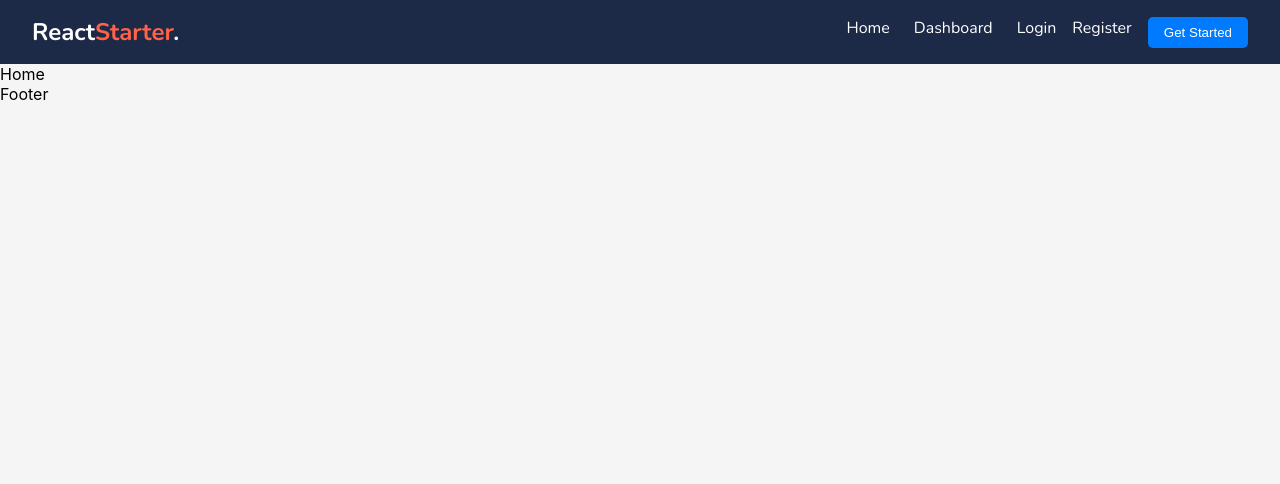
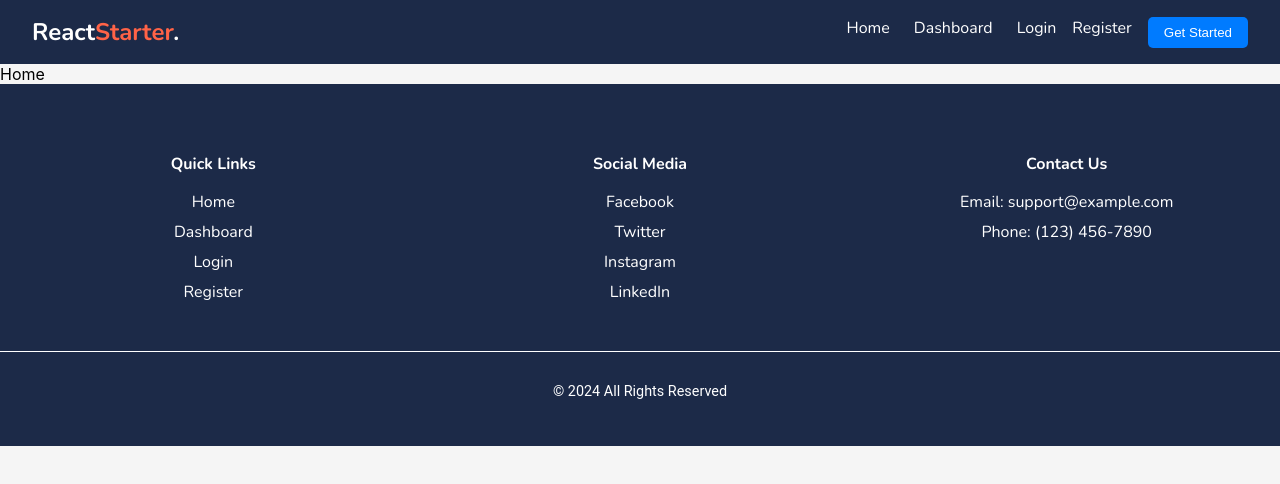
Before and after one commit to shanakasp/udemy-react-reusable-react-template--Course, a React (Vite) app: page / in a window 1280 px wide. Shown: the top 484 px of the page. Built offline with nearby package versions, Linux system fonts and the light colour scheme.

Commit message:
changed 4 files

```diff
--- a/src/components/footer/Footer.jsx
+++ b/src/components/footer/Footer.jsx
@@ -1,5 +1,58 @@
+import styles from "./footer.module.scss";
+
 function Footer() {
-  return <div>Footer</div>;
+  const date = new Date().getFullYear();
+
+  return (
+    <footer className={styles.footer}>
+      <div className={styles.footerContent}>
+        <div className={styles.footerSection}>
+          <h4>Quick Links</h4>
+          <ul>
+            <li>
+              <a href="#home">Home</a>
+            </li>
+            <li>
+              <a href="#dashboard">Dashboard</a>
+            </li>
+            <li>
+              <a href="#login">Login</a>
+            </li>
+            <li>
+              <a href="#register">Register</a>
+            </li>
+          </ul>
+        </div>
+        <div className={styles.footerSection}>
+          <h4>Social Media</h4>
+          <ul>
+            <li>
+              <a href="#facebook">Facebook</a>
+            </li>
+            <li>
+              <a href="#twitter">Twitter</a>
+            </li>
+            <li>
+              <a href="#instagram">Instagram</a>
+            </li>
+            <li>
+              <a href="#linkedin">LinkedIn</a>
+            </li>
+          </ul>
+        </div>
+        <div className={styles.footerSection}>
+          <h4>Contact Us</h4>
+          <ul>
+            <li>Email: support@example.com</li>
+            <li>Phone: (123) 456-7890</li>
+          </ul>
+        </div>
+      </div>
+      <div className={styles.footerBottom}>
+        <p>&copy; {date} All Rights Reserved</p>
+      </div>
+    </footer>
+  );
 }
 
 export default Footer;
--- /dev/null
+++ b/src/components/footer/footer.module.scss
@@ -0,0 +1,47 @@
+.footer {
+  background-color: #1c2a48;
+  color: #fff;
+  padding: 2rem 0;
+  font-family: "Nunito", sans-serif;
+  text-align: center;
+
+  .footerContent {
+    display: flex;
+    justify-content: space-around;
+    flex-wrap: wrap;
+    margin-bottom: 1rem;
+
+    .footerSection {
+      flex: 1;
+      margin: 1rem;
+
+      h4 {
+        margin-bottom: 0.5rem;
+      }
+
+      ul {
+        list-style: none;
+        padding: 0;
+
+        li {
+          margin-bottom: 0.5rem;
+
+          a {
+            color: #fff;
+            text-decoration: none;
+
+            &:hover {
+              color: #ff6347;
+            }
+          }
+        }
+      }
+    }
+  }
+
+  .footerBottom {
+    border-top: 1px solid #fff;
+    padding-top: 1rem;
+    font-size: 0.9rem;
+  }
+}
--- a/src/components/header/Header.jsx
+++ b/src/components/header/Header.jsx
@@ -11,6 +11,7 @@ const Header = () => {
 
   const handleSetActiveLink = (link) => {
     setActiveLink(link);
+    setIsMobileMenuOpen(false);
   };
 
   return (
@@ -38,12 +39,20 @@ const Header = () => {
           Dashboard
         </a>
         <div className={styles["auth-buttons"]}>
-          <a href="#login">Login</a>
-          <a href="#register">Register</a>
-          <button className={styles["get-started"]}>Get Started</button>
+          <a href="#login" onClick={() => handleSetActiveLink("login")}>
+            Login
+          </a>
+          <a href="#register" onClick={() => handleSetActiveLink("register")}>
+            Register
+          </a>
+          <button
+            className={styles["get-started"]}
+            onClick={() => handleSetActiveLink("get-started")}
+          >
+            Get Started
+          </button>
         </div>
       </div>
-
       <div className={styles.hamburger} onClick={toggleMobileMenu}>
         &#9776;
       </div>
@@ -64,9 +73,18 @@ const Header = () => {
             Dashboard
           </a>
           <div className={styles["auth-buttons"]}>
-            <a href="#login">Login</a>
-            <a href="#register">Register</a>
-            <button className={styles["get-started"]}>Get Started</button>
+            <a href="#login" onClick={() => handleSetActiveLink("login")}>
+              Login
+            </a>
+            <a href="#register" onClick={() => handleSetActiveLink("register")}>
+              Register
+            </a>
+            <button
+              className={styles["get-started"]}
+              onClick={() => handleSetActiveLink("get-started")}
+            >
+              Get Started
+            </button>
           </div>
         </div>
       )}
--- a/src/components/header/header.module.scss
+++ b/src/components/header/header.module.scss
@@ -30,7 +30,7 @@
       padding-bottom: 5px;
 
       &:hover {
-        text-decoration: underline;
+        color: #ff6347;
       }
 
       &.active {
@@ -58,7 +58,7 @@
       text-decoration: none;
 
       &:hover {
-        text-decoration: underline;
+        color: #ff6347;
       }
     }
 
```
